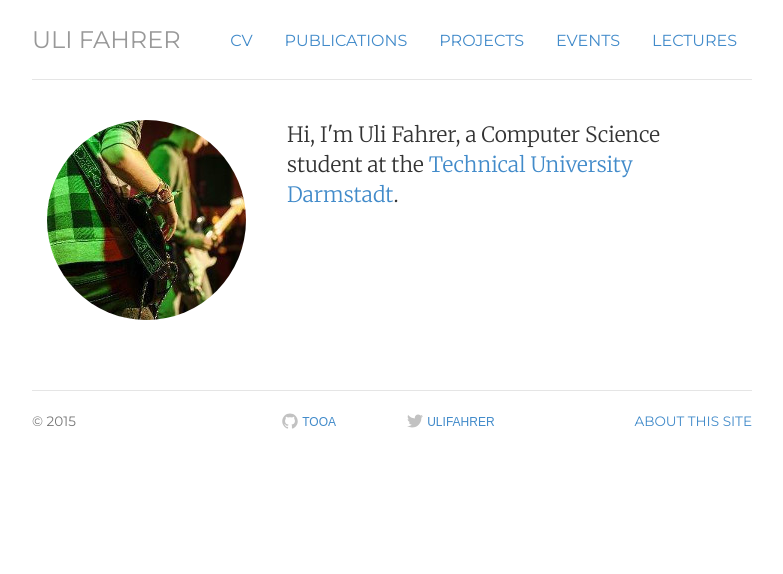
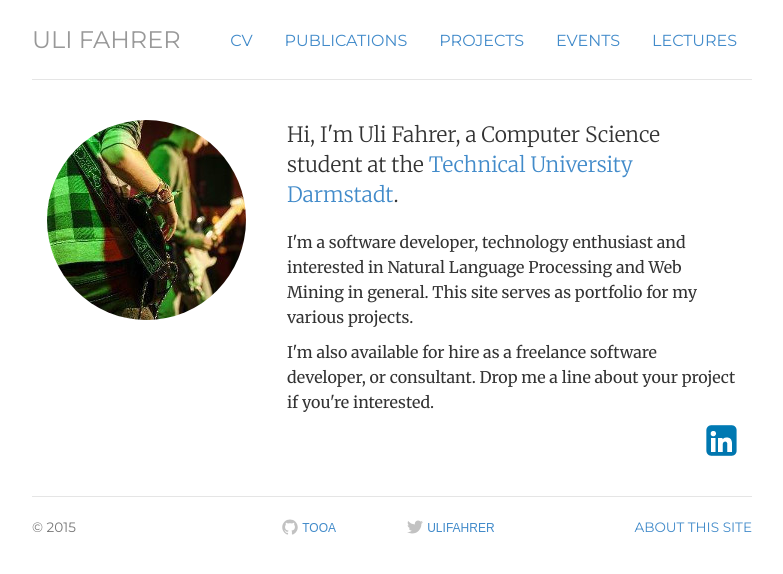
Before and after one commit to Tooa/tooa.github.io, a Jekyll site: the page built from index.html, in a window 1280 px wide. Shown: the top 574 px of the page, without its empty margins (248-1031 px from the left). Built offline with Jekyll 4.4.1, drawn with Linux system fonts in a browser that asks for light colours.

Commit message:
add index page text and linked in account

```diff
--- a/index.html
+++ b/index.html
@@ -11,9 +11,21 @@ description:
 
 <div class="row marketing">
 	<div class="col-sm-4">
-	<img  class="img-circle avatar" alt="Uli Fahrer" src="img/uli.jpg">
+		<img  class="img-circle avatar" alt="Uli Fahrer" src="img/uli.jpg">
 	</div>
 	<div itemscope itemtype="http://data-vocabulary.org/Person" class="col-sm-8">
-		<p class="lead">Hi, I'm <span itemprop="name">Uli Fahrer</span>, a Computer Science student at the <a title="Technische Universität Darmstadt" 				href="http://www.tu-darmstadt.de" target="_blank">Technical University Darmstadt</a>.</p>
+		<p class="lead">Hi, I'm <span itemprop="name">Uli Fahrer</span>, a Computer Science student at the
+			<a title="Technische Universität Darmstadt" href="http://www.tu-darmstadt.de" target="_blank">Technical University Darmstadt</a>.
+		</p>
+
+		<p>I'm a software developer, technology enthusiast and interested in Natural Language Processing
+			and Web Mining in general. This site serves as portfolio for my various projects.</p>
+
+		<p>I'm also available for hire as a freelance software developer, or consultant. Drop me a line about your
+		project if you're interested.</p>
+
+		<div class="pull-right">
+			<a href="https://www.linkedin.com/pub/uli-fahrer/"><img alt="Linked_in" src="img/icon-linkedin.png"></a>
+		</div>
 	</div>
 </div>
```
Also changed, not shown: img/icon-linkedin.png (added).
